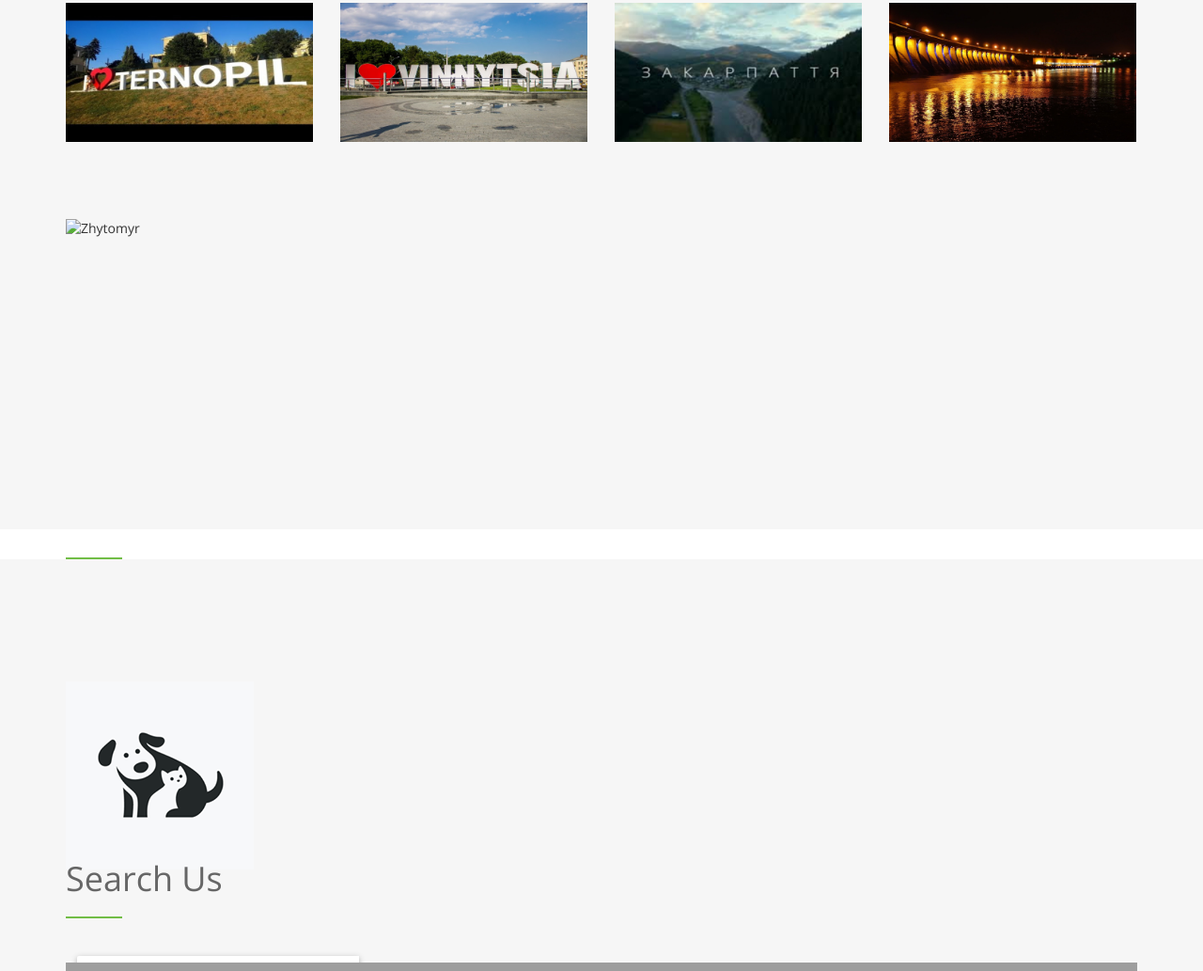
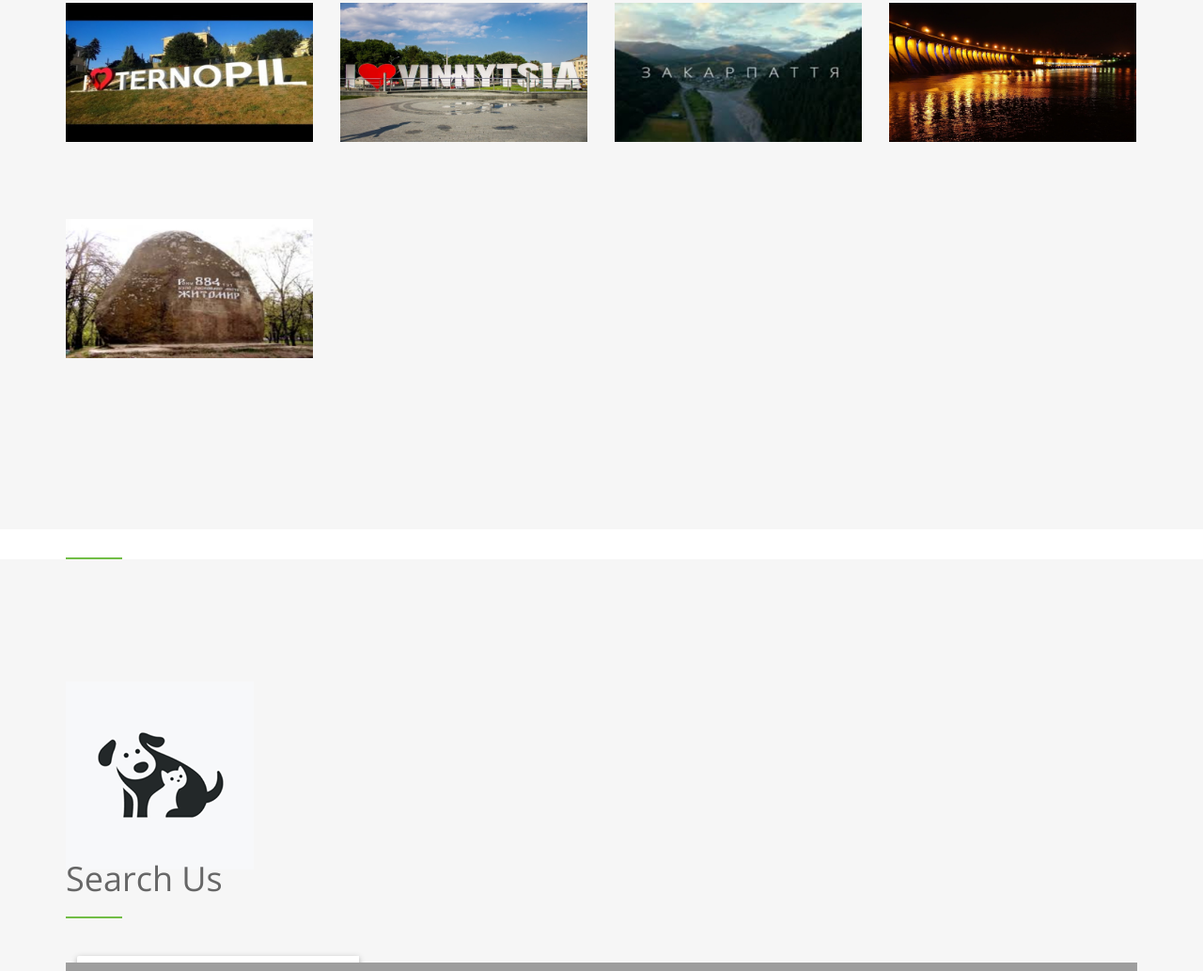
Before and after one commit to DInnaD/iddogcat, a website: page index.html in a window 1280 px wide. Shown: the part 1629-2662 px from the top of the page at 94% size. Drawn offline with nearby package versions, Linux system fonts and the light colour scheme; some packages are replaced by stand-ins of ours; grey boxes are pictures that could not be loaded.

Commit message:
Update index.html

```diff
--- a/index.html
+++ b/index.html
@@ -435,7 +435,7 @@
                 <h4><a href="http://dogcat.ga/iddogcatzhytomyr.html" >Zhytomyr</a></h4>
                 <div class="clearfix"></div>
               </div>
-              <img src="img/portfolio/zhyt.jpeg" class="img-responsive" alt="Zhytomyr"> </a> </div>
+              <img src="img/portfolio/zhyt.jpg" class="img-responsive" alt="Zhytomyr"> </a> </div>
           </div>
         </div>
 
```
